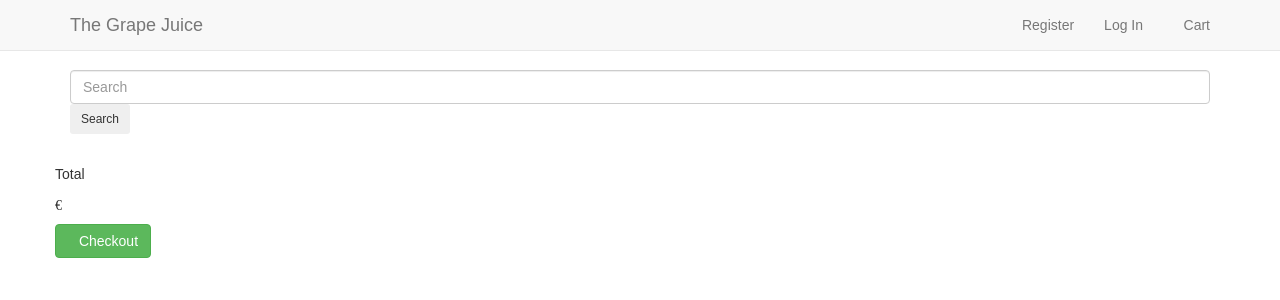
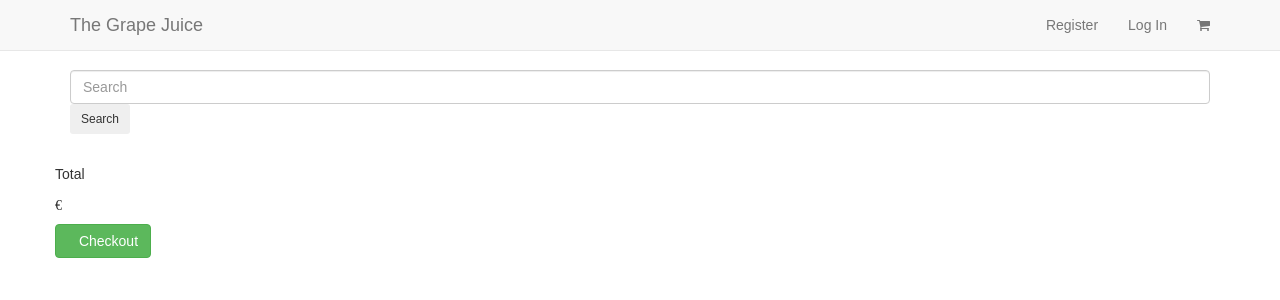
Before and after one commit to jamaral14/Full-Stack-Frameworks-with-Django-Milestone-Project, a Django app: template cart/templates/cart.html in a window 1280 px wide. Shown: the top 300 px of the page. Run offline with Django 3.2, Linux system fonts and the light colour scheme; the template is opened without the code that fills it, so the values that code supplies are empty; some libraries are stand-ins or nearby versions; some web fonts are replaced.

Commit message:
Added font-awesome cart to navbar and experiment diferents styles

```diff
--- a/templates/base.html
+++ b/templates/base.html
@@ -31,14 +31,15 @@
 				<ul class="nav navbar-nav navbar-right">
 					{% if user.is_authenticated %}
 					<li><a href="{% url 'profile' %}">Profile</a></li>
-					<li><a href="{% url 'logout' %}">Log Out</a></li>
+					<li>
+                    <a href="{% url 'logout' %}">Log Out</a></li>
 					{%  else %}
 					<li><a href="{% url 'register' %}">Register</a></li>
 					<li><a href="{% url 'login' %}">Log In</a></li>
 					{% endif %}
 					<li>
 						<a href="{% url 'view_cart' %}">
-							<i class="fas fa-cart-plus"></i>Cart
+							<i class="fa fa-shopping-cart"></i>
 							{% if product_count > 0 %}
 							<label class="badge badge-warning">{{ product_count }}</label>
 							{% endif %}
```
